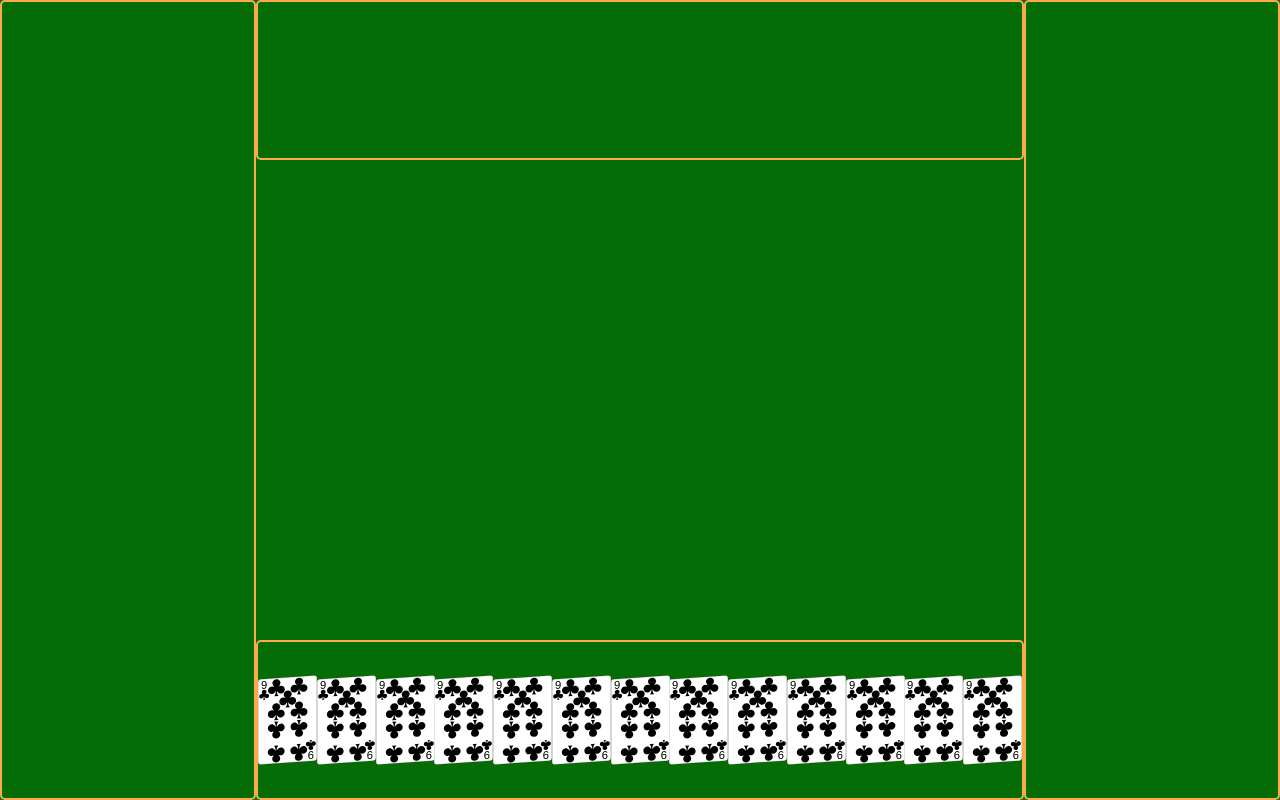
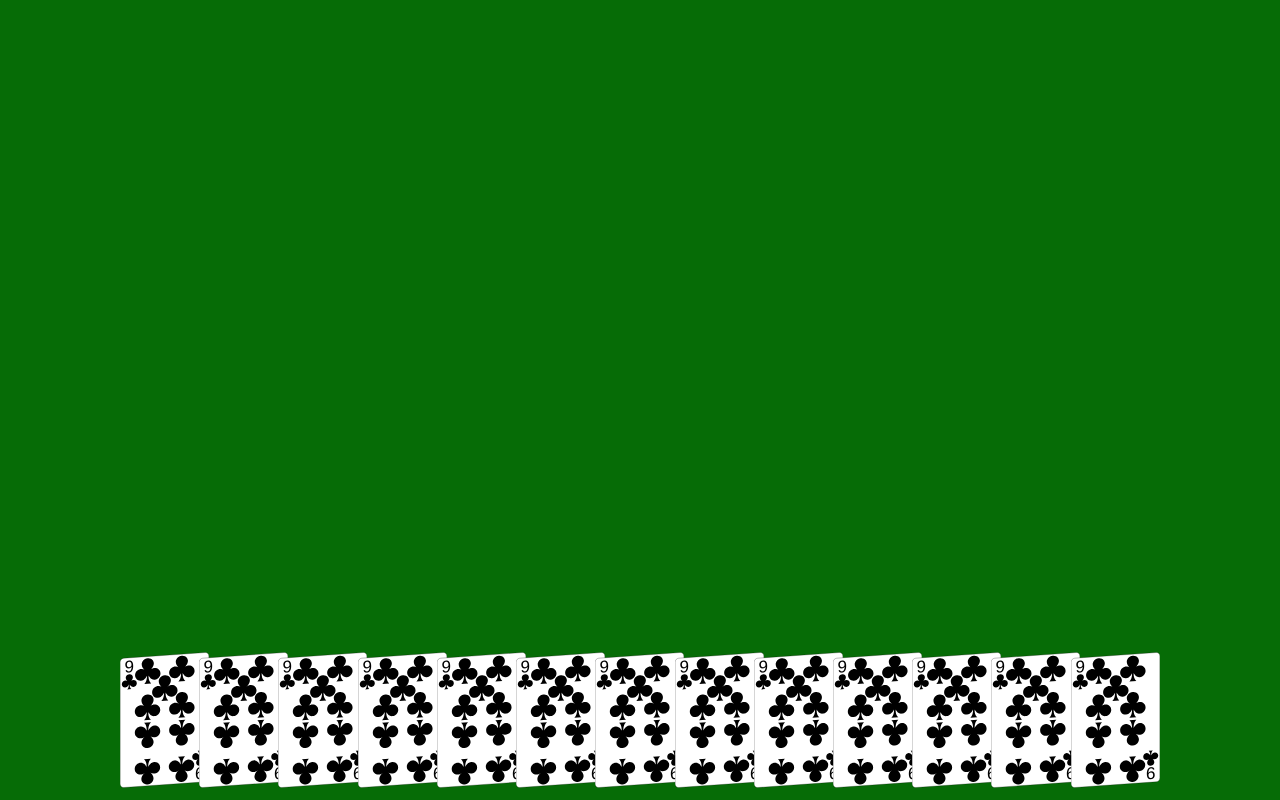
Before and after one commit to KimChanaDev/Friend-Card-Game_Senior-Project, a React (Vite) app in the folder FCG_front-end/: page / in a window 1280 px wide. Built offline with nearby package versions, Linux system fonts and the light colour scheme.

Commit message:
increse card in hand size

```diff
--- a/FCG_front-end/src/App.jsx
+++ b/FCG_front-end/src/App.jsx
@@ -1,5 +1,5 @@
 import InGameInterface from "./interface/InGameInterface"
-import './interface/App.css'
+
 function App() {
   return <InGameInterface/>
 }
--- a/FCG_front-end/src/interface/App.css
+++ /dev/null
@@ -1,83 +0,0 @@
-body{
-  margin: 0;
-  max-width: 100vw;
-  min-height: 100vh;
-
-}
-
-#root{
-  display: grid;
-  max-width: 100vw;
-  min-height: 100vh;
-  max-height: 100vh;
-  background-color: rgb(6, 108, 6);
-  grid-template-columns: repeat(10, 10%);
-  grid-template-rows: repeat(10, 10%);
-
-  /* justify-content: center; */
-
-}
-
-#root>figure{
-  /* padding: 1em; */
-  border: 2px solid #ffa94d;
-  border-radius: 5px;
-}
-figure.bot img:not(:first-child) {
-  /* Your styles here */
-  position: relative;
-
-}
-
-figure.bot img{
-  transform: skew(0deg,-4deg);
-  /* max-height: 100%; */
-}
-/* figure.bot img{
-  width: 8%;
-  height:100%;
-
-} */
-
-
-figure.bot{
-  grid-column: 3/9;
-  grid-row:9/11;
-  margin-block: 0px 0px;
-  margin-inline: 0px 0px;
-  display:flex;
-  flex-wrap: wrap;
-  overflow: hidden;
-  /* position:absolute;
-  top: 100px;
-  left: 100px; */
-}
-
-
-figure.left{
-  grid-column: 1/3;
-  grid-row:1/11;
-  margin-block: 0px 0px;
-  margin-inline: 0px 0px;
-  display:flex;
-
-}
-
-
-figure.right{
-  grid-column: 9/11;
-  grid-row:1/11;
-  margin-block: 0px 0px;
-  margin-inline: 0px 0px;
-  display:flex;
-
-}
-
-figure.top{
-  grid-column: 3/9;
-  grid-row:1/3;
-  margin-block: 0px 0px;
-  margin-inline: 0px 0px;
-  display:flex;
-
-}
--- /dev/null
+++ b/FCG_front-end/src/interface/InGameInterface.css
@@ -0,0 +1,81 @@
+body{
+    margin: 0;
+
+
+  }
+
+  #root{
+    display: grid;
+    max-width: 100vw;
+    min-height: 100vh;
+    max-height: 100vh;
+    background-color: rgb(6, 108, 6);
+    grid-template-columns: repeat(10, 10%);
+    grid-template-rows: repeat(10, 10%);
+
+    /* justify-content: center; */
+
+  }
+
+  /* #root>figure{
+    padding: 1em;
+    border: 2px solid #ffa94d;
+     border-radius: 5px;
+  } */
+  figure img:not(:first-child) {
+    /* Your styles here */
+    position: relative;
+  }
+
+  figure.bot>img{
+    transform: skew(0deg,-4deg);
+  }
+
+  /* figure.bot img{
+    overflow: hidden;
+
+  } */
+
+
+  figure.bot{
+    grid-column: 1/11;
+    grid-row:9/11;
+    margin-block: 0px 0px;
+    margin-inline: 0px 0px;
+    display:flex;
+    flex-wrap: wrap;
+    overflow: hidden;
+
+    /* position:absolute;
+    top: 100px;
+    left: 100px; */
+  }
+
+
+  figure.left{
+    grid-column: 1/3;
+    grid-row:1/9;
+    margin-block: 0px 0px;
+    margin-inline: 0px 0px;
+    display:flex;
+
+  }
+
+
+  figure.right{
+    grid-column: 9/11;
+    grid-row:1/9;
+    margin-block: 0px 0px;
+    margin-inline: 0px 0px;
+    display:flex;
+
+  }
+
+  figure.top{
+    grid-column: 3/9;
+    grid-row:1/3;
+    margin-block: 0px 0px;
+    margin-inline: 0px 0px;
+    display:flex;
+
+  }
--- a/FCG_front-end/src/interface/InGameInterface.jsx
+++ b/FCG_front-end/src/interface/InGameInterface.jsx
@@ -1,15 +1,15 @@
 import { useState } from 'react'
 
-
+import './IngameInterface.css'
 
 function InGameInterface() {
   const n = 13
   const myArray = new Array(n).fill(0);
-  const picStyles = {"width":`${Math.min(100/(n),100/5)}%`}
+  const picStyles = {"width":`${Math.min(100/(n),100/7)}%`}
   const cardName = '9_of_clubs.svg'
   // const cardName = 'back.svg'
   const cardPath = "..\\public\\SVG-cards-1.3\\" + cardName
-  const offset = 0+(13-n)
+  const offset = 10
   return (
     <>
     <figure className='top' >
```
